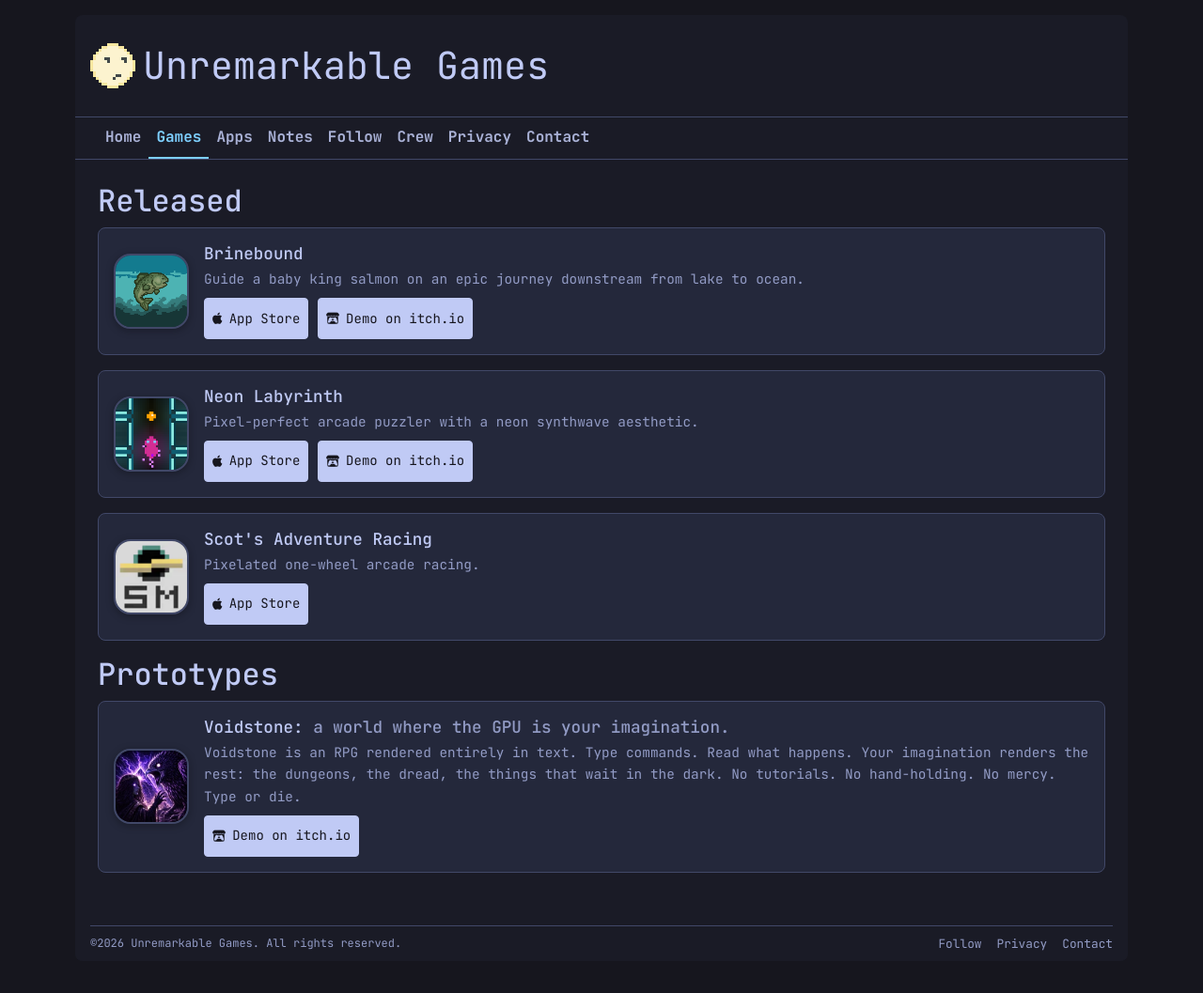
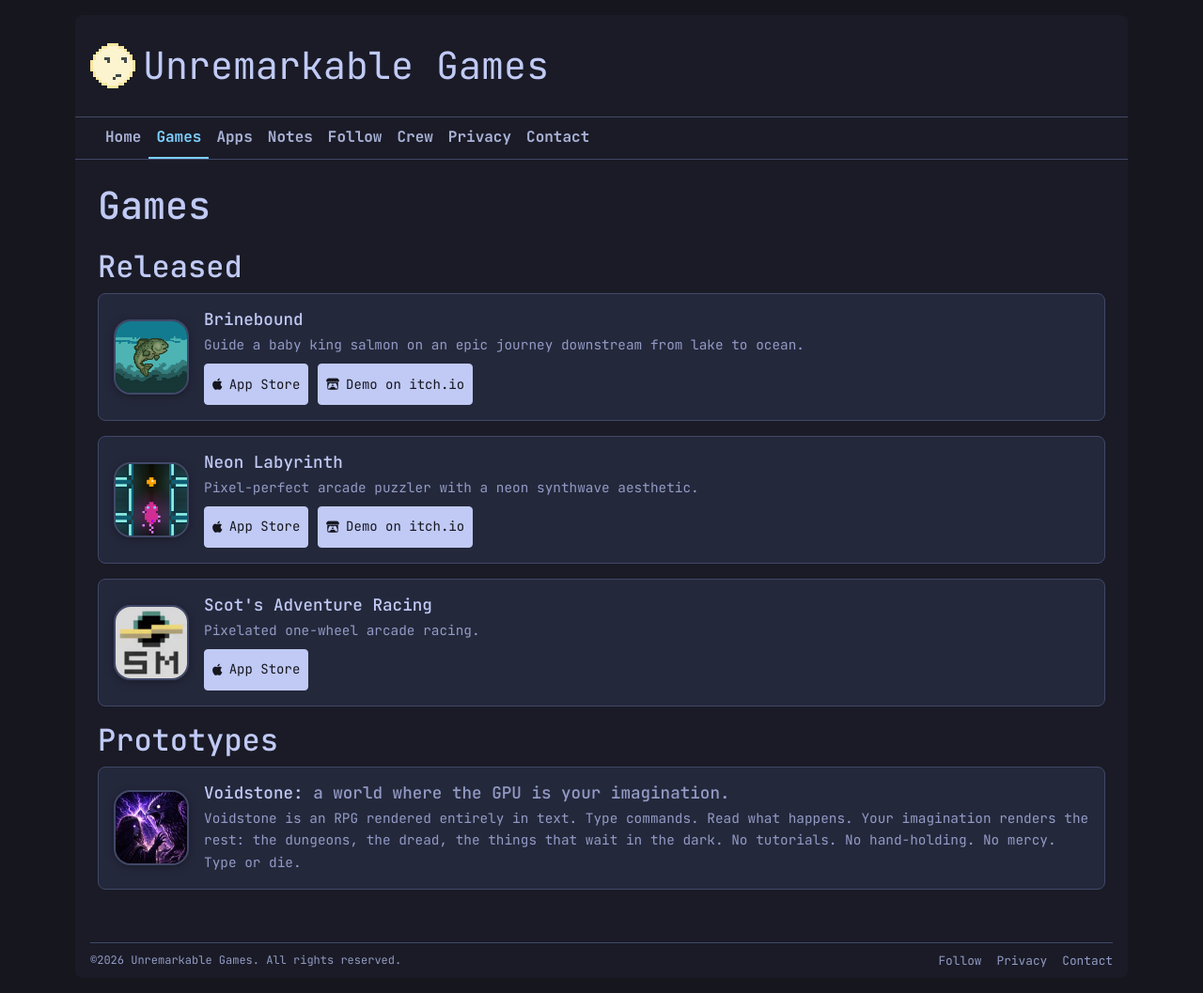
Before and after one commit to unremarkablegames/unremarkablegames.github.io, a Jekyll site: the page built from games.md, in a window 1280 px wide. Shown: the whole page at 94% size. Built offline with Jekyll 4.4.1, drawn with Linux system fonts in a browser that asks for light colours.

Commit message:
fix: repair app and game listing links

```diff
--- a/_config.yml
+++ b/_config.yml
@@ -1,6 +1,9 @@
 baseurl: ""
 url: "https://www.unremarkablegames.com"
 author: "Karl McClendon"
+
+plugins:
+  - jekyll-redirect-from
 
 collections:
   notes:
--- a/games.md
+++ b/games.md
@@ -2,10 +2,12 @@
 title: "Games"
 ---
 
+# Games
+
 ## Released
 
 <div markdown="0">
-<div class="game-card d-flex flex-row align-items-center gap-3 p-3 mb-3 rounded-3 position-relative">
+<div class="game-card d-flex flex-column flex-sm-row align-items-start align-items-sm-center gap-3 p-3 mb-3 rounded-3 position-relative">
 <img class="game-img" src="/assets/img/bb_icon.png" alt="Brinebound">
 <div>
 <h3><a href="/games/brinebound" class="stretched-link">Brinebound</a></h3>
@@ -14,7 +16,7 @@
 <a href="https://unremarkablegames.itch.io/brinebound" class="btn btn-sm btn-light mt-2 position-relative"><i class="fa-brands fa-itch-io"></i> Demo on itch.io</a>
 </div>
 </div>
-<div class="game-card d-flex flex-row align-items-center gap-3 p-3 mb-3 rounded-3 position-relative">
+<div class="game-card d-flex flex-column flex-sm-row align-items-start align-items-sm-center gap-3 p-3 mb-3 rounded-3 position-relative">
 <img class="game-img" src="/assets/img/neon_labyrinth_icon.png" alt="Neon Labyrinth">
 <div>
 <h3><a href="/games/neon_labyrinth" class="stretched-link">Neon Labyrinth</a></h3>
@@ -23,7 +25,7 @@
 <a href="https://unremarkablegames.itch.io/neon-labyrinth" class="btn btn-sm btn-light mt-2 position-relative"><i class="fa-brands fa-itch-io"></i> Demo on itch.io</a>
 </div>
 </div>
-<div class="game-card d-flex flex-row align-items-center gap-3 p-3 mb-3 rounded-3 position-relative">
+<div class="game-card d-flex flex-column flex-sm-row align-items-start align-items-sm-center gap-3 p-3 mb-3 rounded-3 position-relative">
 <img class="game-img" src="/assets/img/sar_icon.png" alt="Scot's Adventure Racing">
 <div>
 <h3><a href="/games/scots_adventure_racing" class="stretched-link">Scot's Adventure Racing</a></h3>
@@ -36,12 +38,11 @@
 ## Prototypes
 
 <div markdown="0">
-<div class="game-card d-flex flex-row align-items-center gap-3 p-3 mb-3 rounded-3 position-relative">
+<div class="game-card d-flex flex-column flex-sm-row align-items-start align-items-sm-center gap-3 p-3 mb-3 rounded-3 position-relative">
 <img class="game-img" src="/assets/img/voidstone_icon.webp" alt="Voidstone">
 <div>
 <h3><a href="/games/voidstone" class="stretched-link">Voidstone</a>: <span class="game-subtitle">a world where the GPU is your imagination.</span></h3>
 <p>Voidstone is an RPG rendered entirely in text. Type commands. Read what happens. Your imagination renders the rest: the dungeons, the dread, the things that wait in the dark. No tutorials. No hand-holding. No mercy. Type or die.</p>
-<a href="https://unremarkablegames.itch.io/voidstone" class="btn btn-sm btn-light mt-2 position-relative"><i class="fa-brands fa-itch-io"></i> Demo on itch.io</a>
 </div>
 </div>
 </div>
```
Also changed, not shown: _notes/2026-04-28-vibe-coding-a-game-in-c.md (+1 -1 lines), apps.md (+1 -0 lines), games/voidstone.md (+2 -2 lines), privacy.md (+5 -0 lines).
